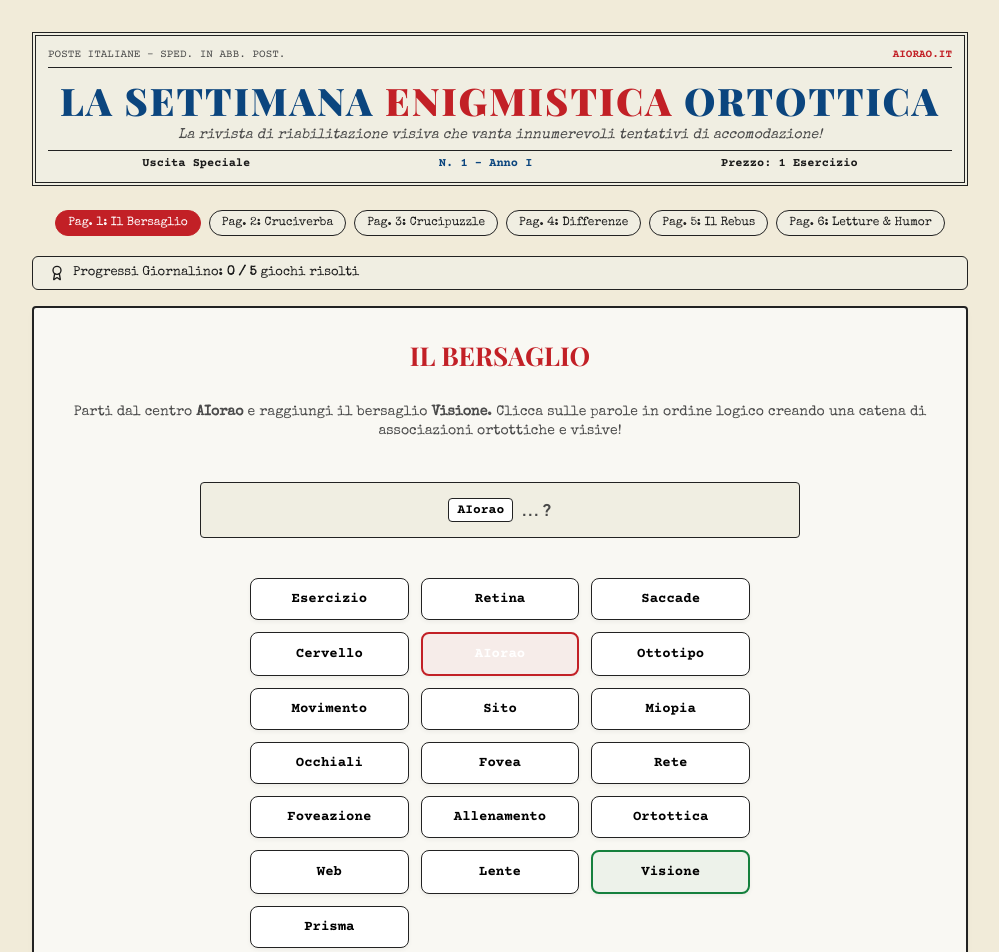
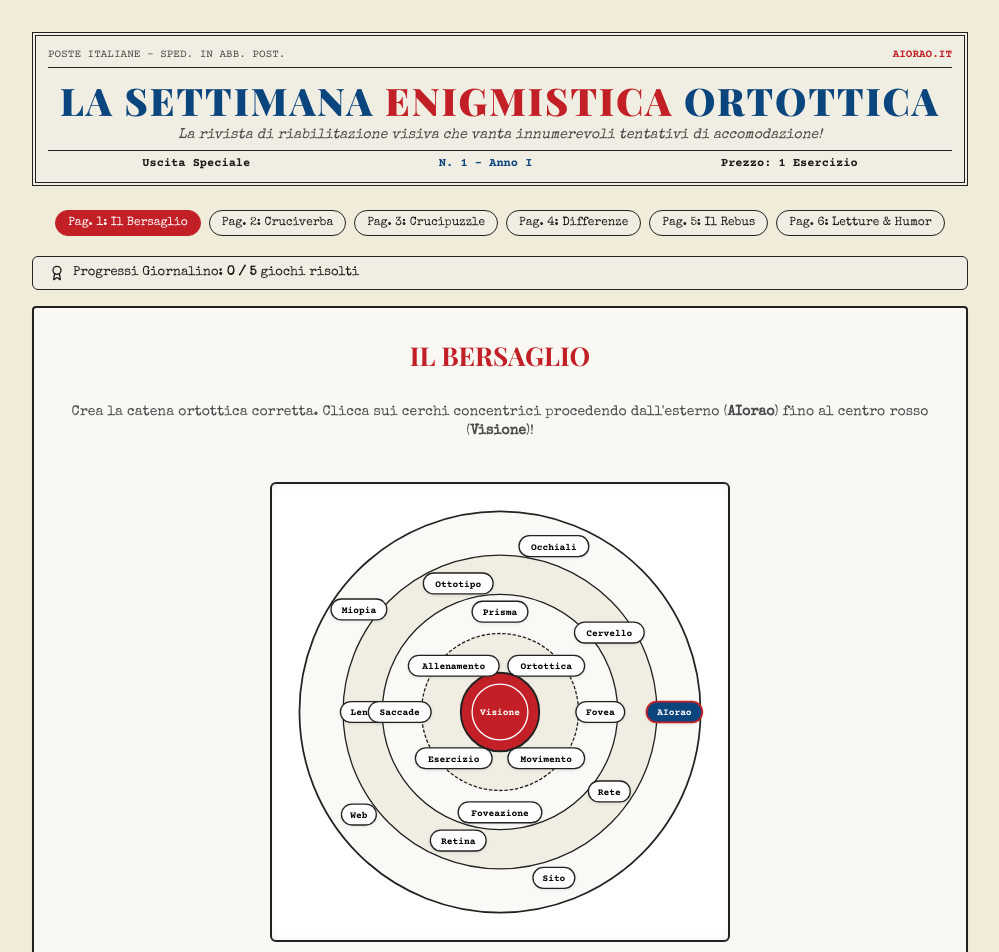
Before and after one commit to SFORNER293/Giornale-Ortottica, a React (Vite) app: page / in a window 1280 px wide. Shown: the top 952 px of the page, without its empty margins (140-1139 px from the left). Built offline with nearby package versions, Linux system fonts and the light colour scheme; a web font is replaced by a local one.

Commit message:
Refactor TargetGame to visual concentric target board and fix dark mode styles

```diff
--- a/src/components/TargetGame.tsx
+++ b/src/components/TargetGame.tsx
@@ -4,6 +4,12 @@ import { CheckCircle, RotateCcw, AlertCircle } from 'lucide-react';
 interface TargetGameProps {
   onComplete: () => void;
   isCompleted: boolean;
+}
+
+interface WordNode {
+  word: string;
+  r: number;      // Radius from center
+  angle: number;  // Angle in degrees
 }
 
 const CORRECT_CHAIN = [
@@ -22,28 +28,58 @@ const CORRECT_CHAIN = [
   "Visione"
 ];
 
-const DISTRACTORS = [
-  "Prisma",
-  "Occhiali",
-  "Miopia",
-  "Lente",
-  "Ottotipo",
-  "Cervello"
+const NODES: WordNode[] = [
+  // Ring 4 - Outermost (r = 200)
+  { word: "AIorao", r: 200, angle: 0 },
+  { word: "Sito", r: 200, angle: 72 },
+  { word: "Web", r: 200, angle: 144 },
+  { word: "Miopia", r: 200, angle: 216 },
+  { word: "Occhiali", r: 200, angle: 288 },
+
+  // Ring 3 (r = 155)
+  { word: "Rete", r: 155, angle: 36 },
+  { word: "Retina", r: 155, angle: 108 },
+  { word: "Lente", r: 155, angle: 180 },
+  { word: "Ottotipo", r: 155, angle: 252 },
+  { word: "Cervello", r: 155, angle: 324 },
+
+  // Ring 2 (r = 115)
+  { word: "Fovea", r: 115, angle: 0 },
+  { word: "Foveazione", r: 115, angle: 90 },
+  { word: "Saccade", r: 115, angle: 180 },
+  { word: "Prisma", r: 115, angle: 270 },
+
+  // Ring 1 (r = 75)
+  { word: "Movimento", r: 75, angle: 45 },
+  { word: "Esercizio", r: 75, angle: 135 },
+  { word: "Allenamento", r: 75, angle: 225 },
+  { word: "Ortottica", r: 75, angle: 315 },
+
+  // Center Bullseye (r = 0)
+  { word: "Visione", r: 0, angle: 0 }
 ];
-
-// Combine and shuffle words, but keep AIorao and Visione labeled
-const ALL_WORDS = Array.from(new Set([...CORRECT_CHAIN, ...DISTRACTORS])).sort(() => Math.random() - 0.5);
 
 export const TargetGame: React.FC<TargetGameProps> = ({ onComplete, isCompleted }) => {
   const [selectedPath, setSelectedPath] = useState<string[]>(["AIorao"]);
   const [errorMsg, setErrorMsg] = useState<string | null>(null);
 
+  // Helper to calculate X and Y coordinates based on radius and angle
+  const getWordCoords = (word: string) => {
+    const node = NODES.find(n => n.word === word);
+    if (!node) return { x: 250, y: 250 };
+    const rad = (node.angle * Math.PI) / 180;
+    return {
+      x: 250 + node.r * Math.cos(rad),
+      y: 250 + node.r * Math.sin(rad)
+    };
+  };
+
   const handleWordClick = (word: string) => {
     if (isCompleted) return;
 
-    // If it's already selected, do nothing
+    // If word is already in the selected path
     if (selectedPath.includes(word)) {
-      // Allow deselecting the LAST word if they want to undo
+      // Allow undoing the last step (except the start AIorao)
       if (word !== "AIorao" && selectedPath[selectedPath.length - 1] === word) {
         setSelectedPath(prev => prev.slice(0, -1));
         setErrorMsg(null);
@@ -59,7 +95,7 @@ export const TargetGame: React.FC<TargetGameProps> = ({ onComplete, isCompleted
       setSelectedPath(newPath);
       setErrorMsg(null);
 
-      // Check if game is completed
+      // Check for completion
       if (word === "Visione" && newPath.length === CORRECT_CHAIN.length) {
         onComplete();
       }
@@ -78,8 +114,7 @@ export const TargetGame: React.FC<TargetGameProps> = ({ onComplete, isCompleted
     <div className="target-container">
       <h2 className="game-title">Il Bersaglio</h2>
       <p className="game-subtitle">
-        Parti dal centro <strong>AIorao</strong> e raggiungi il bersaglio <strong>Visione</strong>.
-        Clicca sulle parole in ordine logico creando una catena di associazioni ortottiche e visive!
+        Crea la catena ortottica corretta. Clicca sui cerchi concentrici procedendo dall'esterno (<strong>AIorao</strong>) fino al centro rosso (<strong>Visione</strong>)!
       </p>
 
       {errorMsg && (
@@ -92,50 +127,148 @@ export const TargetGame: React.FC<TargetGameProps> = ({ onComplete, isCompleted
       {isCompleted && (
         <div className="feedback-modal">
           <CheckCircle size={18} />
-          <span>Bersaglio colpito! Ottimo lavoro!</span>
+          <span>Bersaglio colpito al centro! Ottimo lavoro!</span>
         </div>
       )}
 
-      {/* Interactive Path Visualization */}
-      <div className="target-path-visual">
+      {/* Target board visual using SVG */}
+      <div style={{
+        width: '100%',
+        maxWidth: '460px',
+        margin: '0 auto',
+        position: 'relative',
+        backgroundColor: 'white',
+        border: '2px solid var(--border-color)',
+        borderRadius: '6px',
+        padding: '10px',
+        boxShadow: 'inset 0 0 10px rgba(0,0,0,0.05)'
+      }}>
+        <svg viewBox="0 0 500 500" style={{ width: '100%', height: 'auto', display: 'block' }}>
+          {/* Concentric rings */}
+          <circle cx="250" cy="250" r="230" fill="#faf9f5" stroke="var(--border-color)" strokeWidth="2" />
+          <circle cx="250" cy="250" r="180" fill="#f0eee2" stroke="var(--border-color)" strokeWidth="1.5" />
+          <circle cx="250" cy="250" r="135" fill="#faf9f5" stroke="var(--border-color)" strokeWidth="1.5" />
+          <circle cx="250" cy="250" r="90" fill="#f0eee2" stroke="var(--border-color)" strokeWidth="1.5" strokeDasharray="4 2" />
+          <circle cx="250" cy="250" r="45" fill="var(--se-red)" stroke="var(--border-color)" strokeWidth="2.2" />
+
+          {/* Connection lines between selected words */}
+          {selectedPath.map((word, index) => {
+            if (index === 0) return null;
+            const prevWord = selectedPath[index - 1];
+            const currCoord = getWordCoords(word);
+            const prevCoord = getWordCoords(prevWord);
+            return (
+              <line
+                key={`line-${index}`}
+                x1={prevCoord.x}
+                y1={prevCoord.y}
+                x2={currCoord.x}
+                y2={currCoord.y}
+                stroke="var(--se-blue)"
+                strokeWidth="3.5"
+                strokeDasharray="5 3"
+                opacity="0.85"
+              />
+            );
+          })}
+
+          {/* Render target badges */}
+          {NODES.map((node) => {
+            const isSelected = selectedPath.includes(node.word);
+            const { x, y } = getWordCoords(node.word);
+
+            // Special styling for start and end nodes
+            const isStart = node.word === "AIorao";
+            const isEnd = node.word === "Visione";
+
+            // Badge size depending on text length
+            const width = isEnd ? 55 : node.word.length * 8 + 16;
+            const height = 24;
+
+            // Center node (Visione) is drawn inside the red bullseye without a box, or with a transparent box
+            if (isEnd) {
+              return (
+                <g
+                  key={node.word}
+                  onClick={() => handleWordClick(node.word)}
+                  style={{ cursor: isCompleted ? 'default' : 'pointer' }}
+                >
+                  <circle
+                    cx={x}
+                    cy={y}
+                    r="32"
+                    fill={isSelected ? "var(--se-blue)" : "var(--se-red)"}
+                    stroke="white"
+                    strokeWidth="1.5"
+                    style={{ transition: 'fill 0.2s ease' }}
+                  />
+                  <text
+                    x={x}
+                    y={y + 4}
+                    fill="white"
+                    fontSize="11"
+                    fontFamily="var(--font-mono)"
+                    fontWeight="bold"
+                    textAnchor="middle"
+                  >
+                    {node.word}
+                  </text>
+                </g>
+              );
+            }
+
+            return (
+              <g
+                key={node.word}
+                onClick={() => handleWordClick(node.word)}
+                style={{ cursor: (isCompleted && !isSelected) ? 'default' : 'pointer' }}
+                opacity={isCompleted && !isSelected ? 0.35 : 1}
+              >
+                {/* Badge card background */}
+                <rect
+                  x={x - width / 2}
+                  y={y - height / 2}
+                  width={width}
+                  height={height}
+                  rx="12"
+                  fill={isSelected ? "var(--se-blue)" : "white"}
+                  stroke={isStart ? "var(--se-red)" : "var(--border-color)"}
+                  strokeWidth={isStart ? "2" : "1.5"}
+                  style={{ transition: 'all 0.2s ease' }}
+                  filter="drop-shadow(0px 1px 2px rgba(0,0,0,0.1))"
+                />
+
+                {/* Badge text */}
+                <text
+                  x={x}
+                  y={y + 4}
+                  fill={isSelected ? "white" : "black"}
+                  fontSize="11"
+                  fontFamily="var(--font-mono)"
+                  fontWeight="bold"
+                  textAnchor="middle"
+                >
+                  {node.word}
+                </text>
+              </g>
+            );
+          })}
+        </svg>
+      </div>
+
+      {/* Display path in a simple row below the target */}
+      <div className="target-path-visual" style={{ width: '100%', maxWidth: '460px' }}>
         {selectedPath.map((word, index) => (
           <React.Fragment key={word}>
-            <span className={`path-step ${word === "AIorao" ? 'start' : word === "Visione" ? 'end' : ''}`}>
+            <span className={`path-step ${word === "AIorao" ? 'start' : word === "Visione" ? 'end' : ''}`} style={{ fontSize: '11px', padding: '3px 6px' }}>
               {word}
             </span>
             {index < selectedPath.length - 1 && <span className="path-arrow">→</span>}
           </React.Fragment>
         ))}
-        {!isCompleted && <span className="path-arrow" style={{ animation: 'pulse 1s infinite' }}>... ?</span>}
       </div>
 
-      {/* Grid of Choices */}
-      <div className="target-grid" style={{ marginTop: '20px' }}>
-        {ALL_WORDS.map((word) => {
-          const isSelected = selectedPath.includes(word);
-
-          let className = "target-node";
-          if (isSelected) className += " selected";
-          if (word === "AIorao") className += " start";
-          if (word === "Visione") className += " end";
-
-          return (
-            <button
-              key={word}
-              onClick={() => handleWordClick(word)}
-              disabled={isCompleted && !isSelected}
-              className={className}
-              style={{
-                opacity: isCompleted && !isSelected ? 0.4 : 1,
-              }}
-            >
-              {word}
-            </button>
-          );
-        })}
-      </div>
-
-      <div style={{ display: 'flex', gap: '15px', marginTop: '10px' }}>
+      <div style={{ display: 'flex', gap: '15px' }}>
         <button className="nav-button" onClick={handleReset}>
           <RotateCcw size={16} />
           Ricomincia
```
